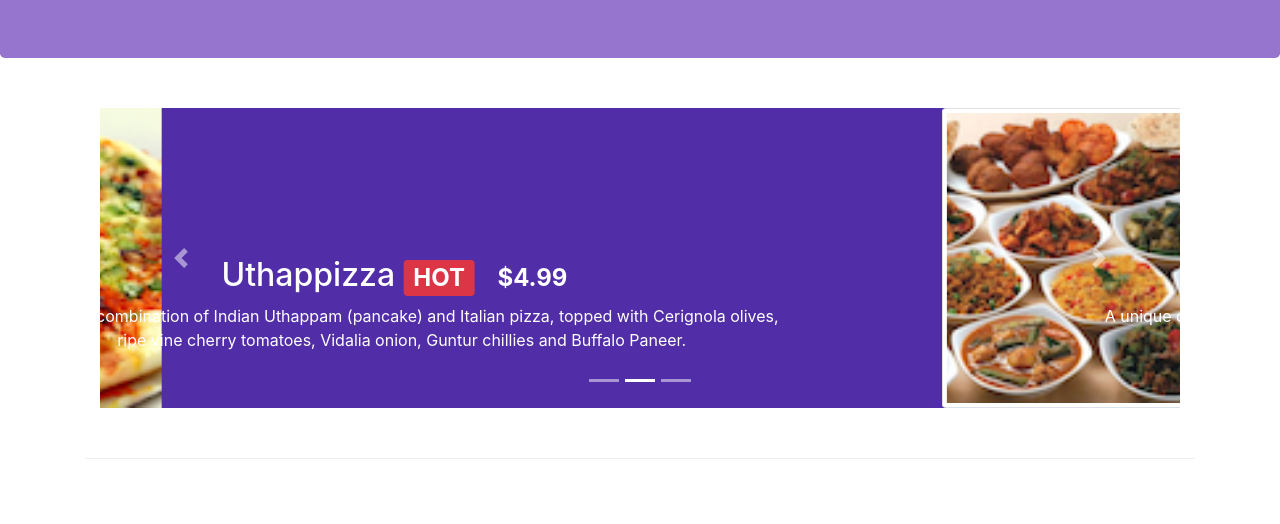
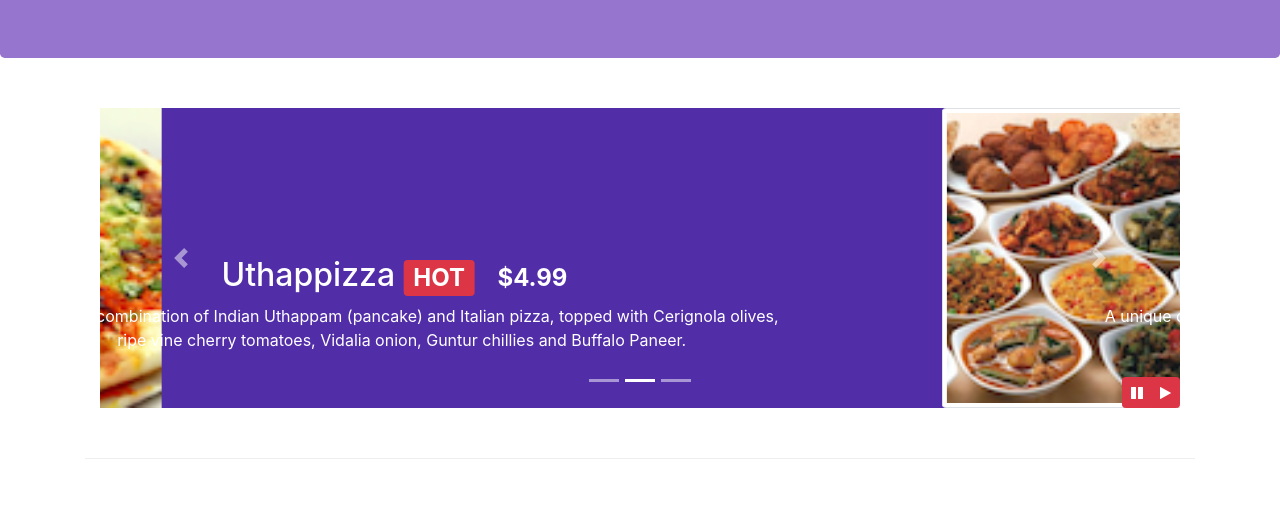
Before and after one commit to prerna-agg/bootstrap, a website: page index.html in a window 1280 px wide. Shown: the part 276-800 px from the top of the page. Drawn offline with nearby package versions, Linux system fonts and the light colour scheme.

Commit message:
bootstrap jquery

```diff
--- a/css/styles.css
+++ b/css/styles.css
@@ -60,6 +60,9 @@ body {
     min-height: 300px;
 }
 
-.custom-radio-control {
-    color: blue;
+#carouselButton {
+    right: 0px;
+    position: absolute;
+    bottom: 0px;
+    z-index: 1;
 }
--- a/index.html
+++ b/index.html
@@ -284,6 +284,14 @@
                     <a class="carousel-control-next" href="#mycarousel" role="button" data-slide="next">
                         <span class="carousel-control-next-icon"></span>
                     </a>
+                    <div class="btn-group" id="carouselButton">
+                        <button class="btn btn-danger btn-sm" id="carousel-pause">
+                            <span class="fa fa-pause"></span>
+                        </button>
+                        <button class="btn btn-danger btn-sm" id="carousel-play">
+                            <span class="fa fa-play"></span>
+                        </button>
+                    </div>
                 </div>
             </div>
         </div>
@@ -409,6 +417,19 @@
     <script src="node_modules/jquery/dist/jquery.slim.min.js"></script>
     <script src="node_modules/popper.js/dist/umd/popper.min.js"></script>
     <script src="node_modules/bootstrap/dist/js/bootstrap.min.js"></script>
+    <script>
+        $(document).ready(function () {
+            $("#mycarousel").carousel({
+                interval: 2000
+            });
+            $("#carousel-pause").click(function () {
+                $("#mycarousel").carousel('pause');
+            });
+            $("#carousel-play").click(function () {
+                $("#mycarousel").carousel('cycle');
+            });
+        });
+    </script>
 </body>
 
 </html>
```
